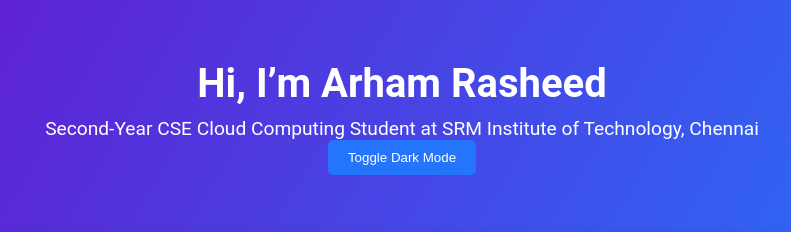
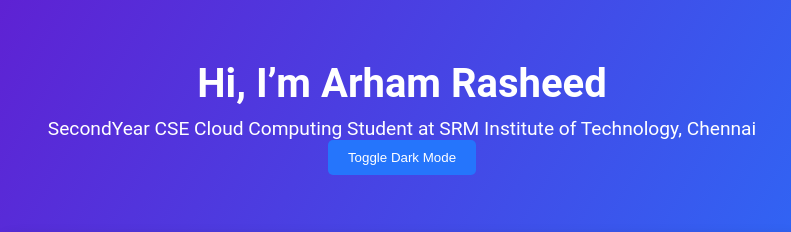
Before and after one commit to arhamrasheed32/my-website, a plain HTML site: page index.html in a window 1280 px wide. Shown: the top 232 px of the page, 238-1029 px from the left. Drawn offline with Linux system fonts and the light colour scheme; a script that the page names is missing.

Commit message:
Update index.html

```diff
--- a/index.html
+++ b/index.html
@@ -12,7 +12,7 @@
 
             <div class="header-text">
                 <h1>Hi, I’m Arham Rasheed</h1>
-                <p>Second-Year CSE Cloud Computing Student at SRM Institute of Technology, Chennai</p>
+                <p>SecondYear CSE Cloud Computing Student at SRM Institute of Technology, Chennai</p>
             </div>
         </div>
         <button onclick="toggleDarkMode()">Toggle Dark Mode</button>
```
